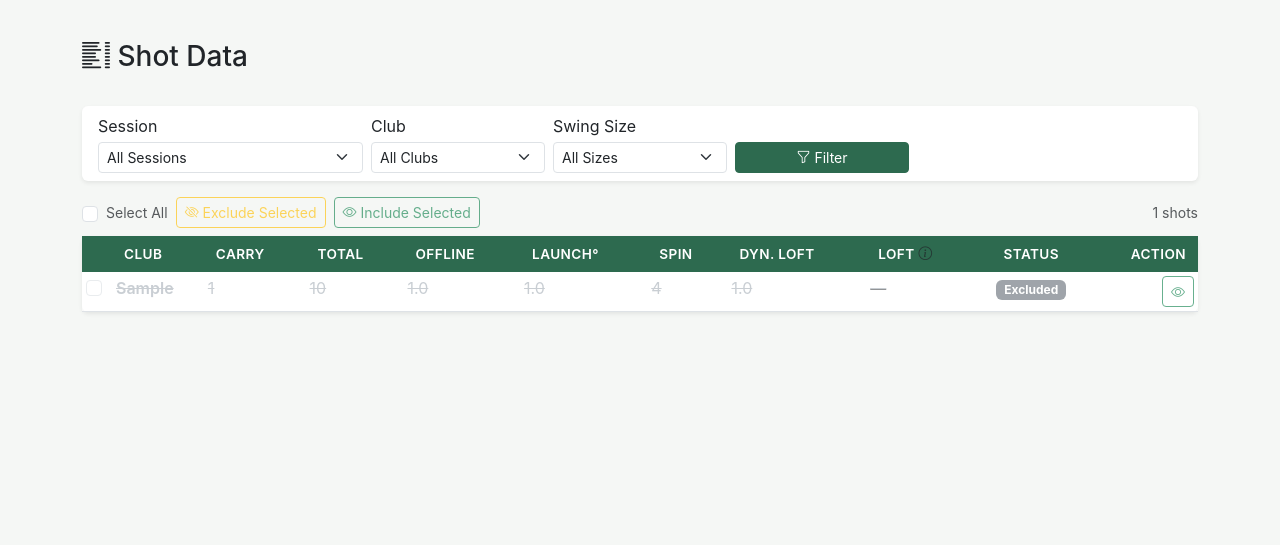
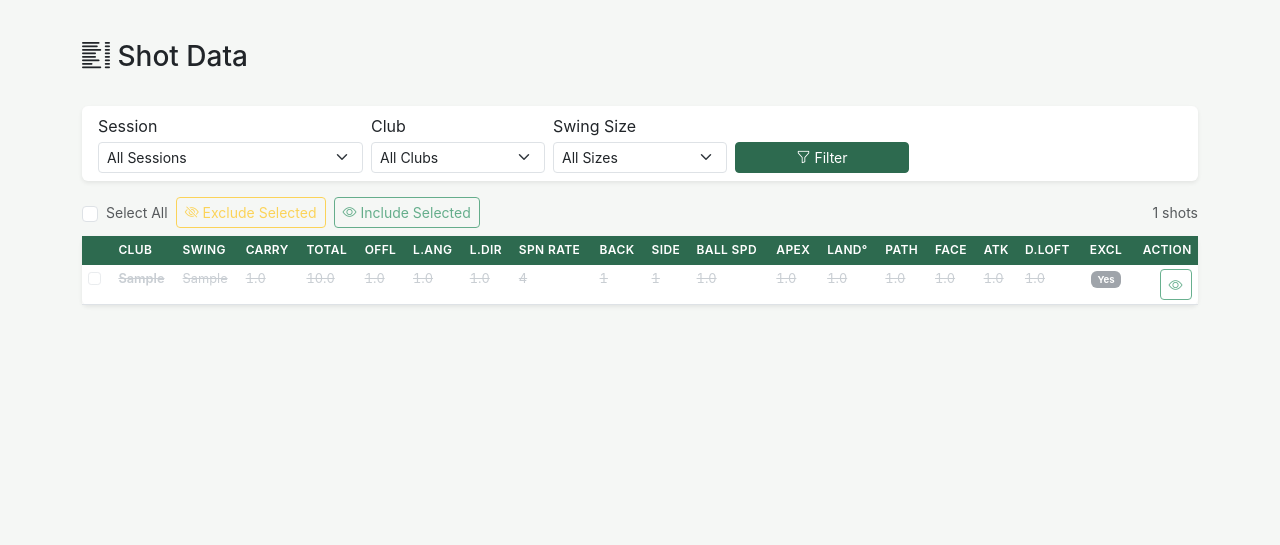
Before and after one commit to esabine/wedgematrix, a Flask app: page /shots in a window 1280 px wide. Shown: the part 58-603 px from the top of the page. Run offline with Flask 3, Linux system fonts and the light colour scheme; tables that the repository leaves empty hold one stand-in row (values such as "Sample post").

Commit message:
feat: expand shot data table with all columns including swing size
Co-authored-by: Copilot <223556219+Copilot@users.noreply.github.com>

```diff
--- a/static/css/style.css
+++ b/static/css/style.css
@@ -167,6 +167,22 @@ main {
 }
 
 /* ---------- Shot Data Table ---------- */
+.shot-data-table {
+    font-size: 0.8rem;
+}
+
+.shot-data-table th {
+    white-space: nowrap;
+    font-size: 0.75rem;
+    padding: 0.35rem 0.4rem;
+}
+
+.shot-data-table td {
+    white-space: nowrap;
+    padding: 0.25rem 0.4rem;
+    font-variant-numeric: tabular-nums;
+}
+
 .shot-data-row {
     transition: background-color 0.15s ease;
 }
--- a/templates/shots.html
+++ b/templates/shots.html
@@ -72,19 +72,28 @@
 <!-- Shot Table -->
 <div class="card border-0 shadow-sm">
     <div class="table-responsive">
-        <table class="table table-sm table-hover mb-0" id="shots-table">
+        <table class="table table-sm table-hover mb-0 shot-data-table" id="shots-table">
             <thead class="table-golf">
                 <tr>
                     <th style="width:30px;"></th>
                     <th>Club</th>
+                    <th>Swing</th>
                     <th>Carry</th>
                     <th>Total</th>
-                    <th>Offline</th>
-                    <th>Launch&deg;</th>
-                    <th>Spin</th>
-                    <th>Dyn. Loft</th>
-                    <th>Loft <i class="bi bi-info-circle text-muted" title="✓ = dynamic loft ≤ standard loft (good compression)"></i></th>
-                    <th class="text-center">Status</th>
+                    <th>Offl</th>
+                    <th>L.Ang</th>
+                    <th>L.Dir</th>
+                    <th>Spn&nbsp;Rate</th>
+                    <th>Back</th>
+                    <th>Side</th>
+                    <th>Ball&nbsp;Spd</th>
+                    <th>Apex</th>
+                    <th>Land&deg;</th>
+                    <th>Path</th>
+                    <th>Face</th>
+                    <th>Atk</th>
+                    <th>D.Loft</th>
+                    <th class="text-center">Excl</th>
                     <th class="text-end">Action</th>
                 </tr>
             </thead>
@@ -96,32 +105,29 @@
                         <input type="checkbox" class="form-check-input shot-checkbox" value="{{ shot.id }}">
                     </td>
                     <td class="fw-semibold">{{ shot.club_short }}</td>
-                    <td>{{ shot.carry|round(0)|int if shot.carry else '—' }}</td>
-                    <td>{{ shot.total|round(0)|int if shot.total else '—' }}</td>
+                    <td>{{ shot.swing_size or '—' }}</td>
+                    <td>{{ shot.carry|round(1) if shot.carry else '—' }}</td>
+                    <td>{{ shot.total|round(1) if shot.total else '—' }}</td>
                     <td class="{{ 'text-danger' if shot.offline and shot.offline|abs > 15 else '' }}">
                         {{ shot.offline|round(1) if shot.offline else '—' }}
                     </td>
                     <td>{{ shot.launch_angle|round(1) if shot.launch_angle else '—' }}</td>
+                    <td>{{ shot.launch_direction_deg|round(1) if shot.launch_direction_deg else '—' }}</td>
                     <td>{{ shot.spin_rate if shot.spin_rate else '—' }}</td>
+                    <td>{{ shot.back_spin if shot.back_spin else '—' }}</td>
+                    <td>{{ shot.side_spin if shot.side_spin else '—' }}</td>
+                    <td>{{ shot.ball_speed|round(1) if shot.ball_speed else '—' }}</td>
+                    <td>{{ shot.apex|round(1) if shot.apex else '—' }}</td>
+                    <td>{{ shot.landing_angle|round(1) if shot.landing_angle else '—' }}</td>
+                    <td>{{ shot.club_path|round(1) if shot.club_path else '—' }}</td>
+                    <td>{{ shot.face_angle|round(1) if shot.face_angle else '—' }}</td>
+                    <td>{{ shot.attack_angle|round(1) if shot.attack_angle else '—' }}</td>
                     <td>{{ shot.dynamic_loft|round(1) if shot.dynamic_loft else '—' }}</td>
-                    <td>
-                        {% if shot.dynamic_loft and shot.standard_loft %}
-                            {% if shot.dynamic_loft <= shot.standard_loft %}
-                                <span class="text-success" title="Good compression: {{ shot.dynamic_loft }}° ≤ {{ shot.standard_loft }}°">✓</span>
-                            {% else %}
-                                <span class="text-danger" title="High loft: {{ shot.dynamic_loft }}° > {{ shot.standard_loft }}°">✗</span>
-                            {% endif %}
-                        {% else %}
-                            <span class="text-muted">—</span>
-                        {% endif %}
-                    </td>
                     <td class="text-center">
                         {% if shot.excluded %}
-                            <span class="badge bg-secondary">Excluded</span>
-                        {% elif shot.errant %}
-                            <span class="badge bg-warning text-dark">Flagged</span>
+                            <span class="badge bg-secondary">Yes</span>
                         {% else %}
-                            <span class="badge bg-light text-dark">Active</span>
+                            <span class="badge bg-light text-dark">—</span>
                         {% endif %}
                     </td>
                     <td class="text-end">
```
Also changed, not shown: services/analytics.py (+5 -2 lines).
